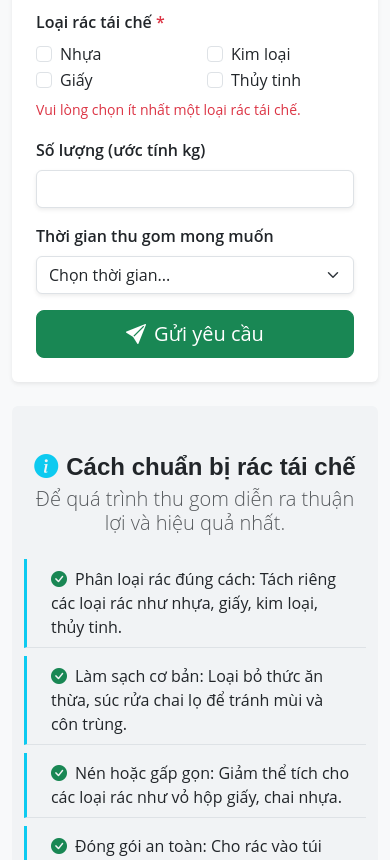
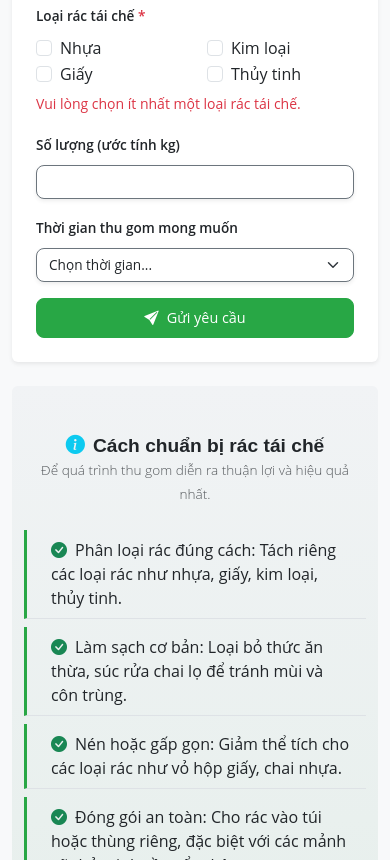
Before and after one commit to Fiwpr06/RecycleCharity, a website built with Parcel: page src/pages/collection.html in a window 390 px wide. Shown: the part 1140-2000 px from the top of the page. Built offline with nearby package versions, Linux system fonts and the light colour scheme; a small style sheet from the web is missing.

Commit message:
style: add CSS styles for collection pages

```diff
--- a/src/stylesheets/pages/collection/_collection.scss
+++ b/src/stylesheets/pages/collection/_collection.scss
@@ -1,24 +1,146 @@
 @use "../../abstracts/" as *;
 
 #map-placeholder {
-  min-height: 400px; /* Ensure map area has a good height */
+  min-height: 400px;
+  background: linear-gradient(135deg, $bs-light, rgba($bs-primary, 0.1));
+  transition: all 0.3s ease;
+
+  &:hover {
+    box-shadow: 0 8px 20px rgba($bs-dark, 0.1);
+  }
 }
 
-#collectionForm .form-label {
-  font-weight: 600;
+#collectionForm {
+  .form-label {
+    font-weight: 600;
+    color: $bs-dark;
+  }
+
+  .form-control,
+  .form-select {
+    border-radius: 0.5rem;
+    border: 1px solid $bs-secondary;
+    transition: all 0.3s ease;
+
+    &:focus {
+      border-color: $bs-primary;
+      box-shadow: 0 0 5px rgba($bs-primary, 0.3);
+    }
+  }
+
+  .form-check-input:checked {
+    background-color: $bs-primary;
+    border-color: $bs-primary;
+  }
+
+  .invalid-feedback {
+    display: none;
+  }
+
+  .was-validated .form-control:invalid,
+  .was-validated .form-select:invalid {
+    border-color: $bs-danger;
+  }
+
+  .was-validated .form-control:invalid ~ .invalid-feedback,
+  .was-validated .form-select:invalid ~ .invalid-feedback {
+    display: block;
+  }
+
+  .btn-success {
+    background-color: $bs-primary;
+    border-color: $bs-primary;
+    transition: all 0.3s ease;
+
+    &:hover {
+      background-color: $link-hover-color;
+      transform: translateY(-2px);
+      box-shadow: 0 4px 15px rgba($bs-dark, 0.2);
+    }
+  }
 }
 
-#recycling-guide .list-group-item {
-  border-left: 3px solid $bs-info !important; /* Example: add a left border to list items */
-  padding-left: 1.5rem;
-  margin-bottom: 0.5rem;
-  background-color: transparent !important; /* Ensure bg is transparent if parent is colored */
+#recycling-guide {
+  background: linear-gradient(to bottom, $bg-light-gray, rgba($bs-primary, 0.05));
+
+  .section-title-sm {
+    @include font-style($family: $font-heading, $size: 1.5rem, $weight: 700);
+    color: $bs-dark;
+  }
+
+  .text-muted {
+    @include font-style($family: $primary-font, $size: 1rem);
+  }
+
+  .list-group-item {
+    border-left: 3px solid $bs-primary;
+    padding-left: 1.5rem;
+    margin-bottom: 0.5rem;
+    background-color: transparent;
+    transition: all 0.3s ease;
+
+    &:hover {
+      background-color: rgba($bs-primary, 0.05);
+      transform: translateX(5px);
+    }
+  }
 }
 
-.section-title-sm {
-  /* For smaller section titles like in the guide */
-  font-weight: 700;
-  color: $bs-dark;
-  margin-bottom: 0.5rem;
-  font-size: 1.5rem;
+@media (max-width: 991px) {
+  #map-placeholder {
+    height: 350px;
+  }
+
+  #collectionForm {
+    .form-label {
+      font-size: 0.9rem;
+    }
+
+    .form-control,
+    .form-select {
+      font-size: 0.9rem;
+    }
+  }
+
+  #recycling-guide {
+    .section-title-sm {
+      font-size: 1.3rem;
+    }
+
+    .text-muted {
+      font-size: 0.9rem;
+    }
+  }
 }
+
+@media (max-width: 576px) {
+  #map-placeholder {
+    height: 300px;
+  }
+
+  #collectionForm {
+    .form-label {
+      font-size: 0.85rem;
+    }
+
+    .form-control,
+    .form-select {
+      font-size: 0.85rem;
+    }
+
+    .btn-success {
+      font-size: 0.9rem;
+      padding: 0.5rem 1.5rem;
+    }
+  }
+
+  #recycling-guide {
+    .section-title-sm {
+      font-size: 1.2rem;
+    }
+
+    .text-muted {
+      font-size: 0.85rem;
+    }
+  }
+}
```
